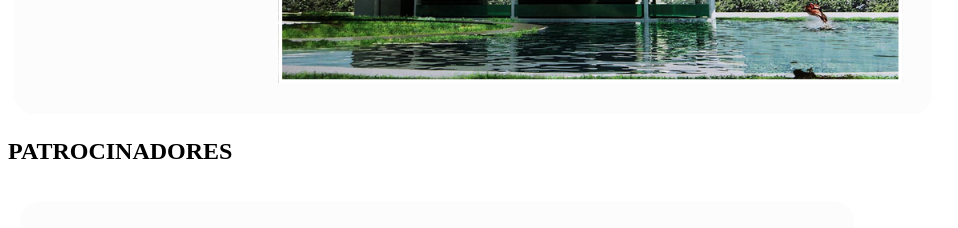
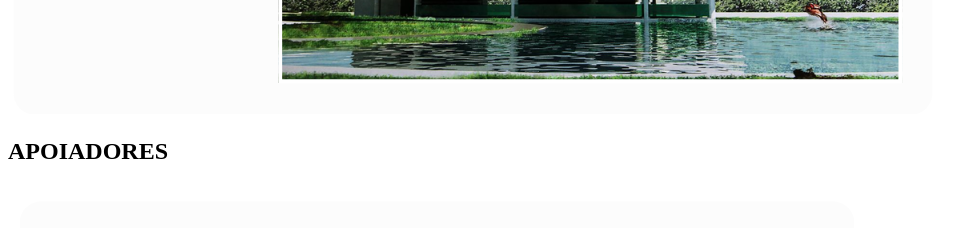
Before and after one commit to josusantz/amazontech_spe_react_vite, a Next.js app: page /Home in a window 1280 px wide. Shown: the part 1120-1348 px from the top of the page, without its empty margins (0-958 px from the left). Built offline with nearby package versions, Linux system fonts and the light colour scheme.

Commit message:
patrocinadores para apoiadores

```diff
--- a/src/pages/Home.tsx
+++ b/src/pages/Home.tsx
@@ -39,7 +39,7 @@ export default function Home() {
           {/* Seção de Patrocinadores */}
           <div className="flex flex-col justify-center items-center h-auto w-full bg-green-700/60 py-10">
             <h1 className="text-white text-3xl md:text-4xl text-center font-bold mb-6">
-              PATROCINADORES
+              APOIADORES
             </h1>
             <div className="flex justify-center">
               <img
```
